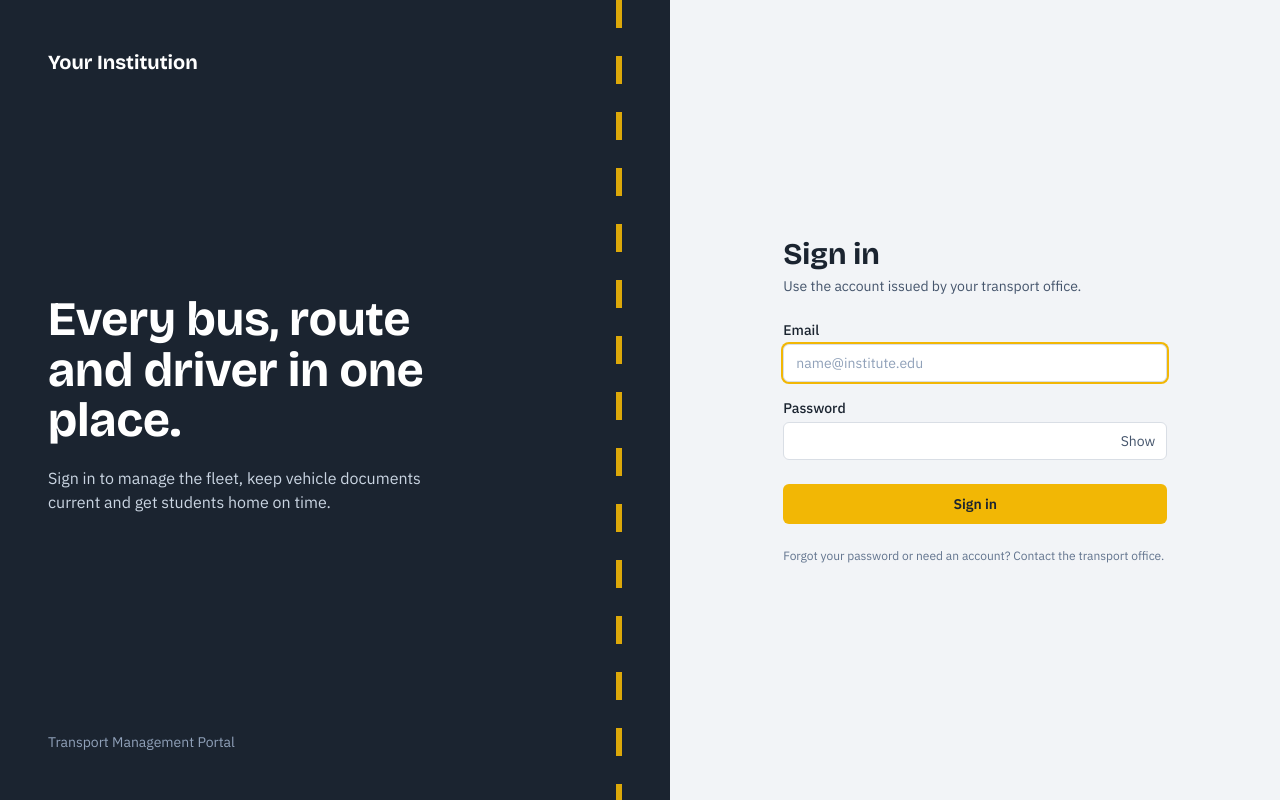
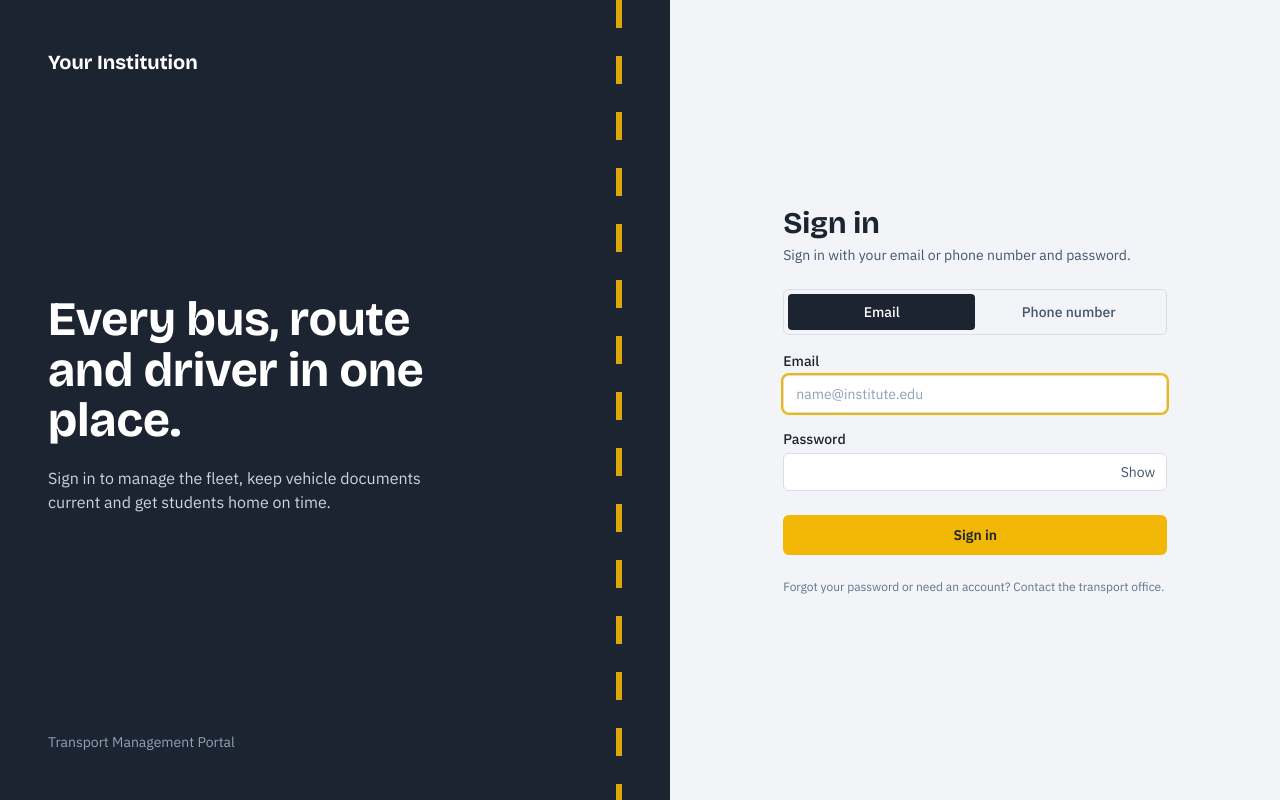
Before and after one commit to Vijay-Psgtech/Psg-transport-mgmt-frontend, a React (Vite) app: page /login in a window 1280 px wide. Built offline with nearby package versions, Linux system fonts and the light colour scheme; no server answers.

Commit message:
Userform & credentials modal , login changes work has been done.

```diff
--- a/src/components/CredentialsModal.jsx
+++ b/src/components/CredentialsModal.jsx
@@ -6,7 +6,7 @@ export default function CredentialsModal({ credentials, onClose }) {
   const [copied, setCopied] = useState(false);
   if (!credentials) return null;
 
-  const text = `Email: ${credentials.email}\nTemporary password: ${credentials.password}`;
+  const text = `Phone: ${credentials.phone}\n${credentials.email ? `Email: ${credentials.email}\n` : ''}Temporary password: ${credentials.password}`;
   const copy = async () => {
     try {
       await navigator.clipboard.writeText(text);
@@ -21,11 +21,12 @@ export default function CredentialsModal({ credentials, onClose }) {
     <Modal open title={credentials.reset ? 'Password reset' : 'Account created'} size="max-w-md" onClose={onClose}>
       <div className="space-y-4 px-5 py-5 text-sm">
         <p>
-          Share these sign-in details with <strong>{credentials.name}</strong>. This is the only time the password is shown.
+          Share these sign-in details with <strong>{credentials.name}</strong>. They can sign in with their phone number or email. This is the only time the password is shown.
           They will be asked to choose their own at first sign in.
         </p>
         <dl className="space-y-2 rounded-md border border-line bg-canvas p-3">
-          <div><dt className="text-xs text-slate-500">Email</dt><dd className="font-medium break-all">{credentials.email}</dd></div>
+          <div><dt className="text-xs text-slate-500">Phone number</dt><dd className="font-medium">{credentials.phone || '-'}</dd></div>
+          {credentials.email && <div><dt className="text-xs text-slate-500">Email</dt><dd className="font-medium break-all">{credentials.email}</dd></div>}
           <div><dt className="text-xs text-slate-500">Temporary password</dt><dd className="font-mono text-base font-semibold">{credentials.password}</dd></div>
         </dl>
       </div>
--- a/src/components/UserForm.jsx
+++ b/src/components/UserForm.jsx
@@ -18,7 +18,7 @@ function toFormState(user, fixedRole) {
   const p = user.driverProfile || {};
   return {
     ...EMPTY,
-    name: user.name, email: user.email, phone: user.phone ?? '', idNumber: user.idNumber ?? '', role: user.role,
+    name: user.name, email: user.email ?? '', phone: user.phone ?? '', idNumber: user.idNumber ?? '', role: user.role,
     licenseNumber: p.licenseNumber ?? '', licenseClass: p.licenseClass ?? 'HPMV', licenseExpiry: toDateInput(p.licenseExpiry),
     badgeNumber: p.badgeNumber ?? '', bloodGroup: p.bloodGroup ?? '', dateOfBirth: toDateInput(p.dateOfBirth),
     dateOfJoining: toDateInput(p.dateOfJoining), experienceYears: p.experienceYears ?? '', address: p.address ?? '',
@@ -32,7 +32,7 @@ const orNull = (v) => (v === '' || v === undefined ? null : typeof v === 'string
 function toPayload(f, creating) {
   const payload = {
     name: f.name.trim(),
-    email: f.email.trim(),
+    email: orNull(f.email),
     phone: orNull(f.phone),
     idNumber: orNull(f.idNumber),
     role: f.role,
@@ -59,9 +59,9 @@ function toPayload(f, creating) {
 function validate(f, creating) {
   const e = {};
   if (!f.name.trim()) e.name = 'Enter the full name.';
-  if (!f.email.trim()) e.email = 'Enter an email address.';
-  else if (!EMAIL_REGEX.test(f.email.trim())) e.email = 'Enter a valid email address.';
-  if (f.phone && !PHONE_REGEX.test(f.phone)) e.phone = 'Enter a valid phone number.';
+  if (f.email.trim() && !EMAIL_REGEX.test(f.email.trim())) e.email = 'Enter a valid email address.';
+  if (!f.phone.trim()) e.phone = 'Enter a phone number.';
+  else if (!PHONE_REGEX.test(f.phone.trim())) e.phone = 'Enter a valid phone number.';
   if (creating) {
     const issue = passwordIssue(f.password);
     if (issue) e.password = issue;
@@ -116,8 +116,8 @@ export default function UserForm({ user, fixedRole, roleLocked, onSubmit, onCanc
   const isDriver = form.role === 'driver';
 
   return (
-    <form onSubmit={handleSubmit} noValidate>
-      <div className="space-y-6 px-5 py-5">
+    <form onSubmit={handleSubmit} noValidate className="flex min-h-0 min-w-0 flex-1 flex-col overflow-hidden">
+      <div className="space-y-6 px-5 py-5 overflow-y-auto overflow-x-hidden overscroll-contain">
         {serverErrors.length > 0 && (
           <div role="alert" className="rounded-md border border-red-200 bg-red-50 px-3 py-2 text-sm text-red-800">
             <p className="font-medium">The account was not saved.</p>
@@ -131,11 +131,11 @@ export default function UserForm({ user, fixedRole, roleLocked, onSubmit, onCanc
             <Field label="Full name" required error={errors.name}>
               <input value={form.name} onChange={set('name')} className={inputCls(errors.name)} autoFocus />
             </Field>
-            <Field label="Email" required error={errors.email} hint="Used to sign in.">
+            <Field label="Email" error={errors.email} hint="Optional.">
               <input type="email" value={form.email} onChange={set('email')} className={inputCls(errors.email)} />
             </Field>
-            <Field label="Phone" error={errors.phone}>
-              <input value={form.phone} onChange={set('phone')} placeholder="9876543210" className={inputCls(errors.phone)} />
+            <Field label="Phone" required error={errors.phone} hint="Used to sign in.">
+              <input type="tel" required value={form.phone} onChange={set('phone')} placeholder="9876543210" className={inputCls(errors.phone)} />
             </Field>
             <Field label="Role" required hint={roleLocked ? 'Fixed for this screen.' : undefined}>
               <select value={form.role} onChange={set('role')} disabled={roleLocked} className={`${inputCls(false)} disabled:bg-canvas`}>
--- a/src/components/UserTable.jsx
+++ b/src/components/UserTable.jsx
@@ -44,13 +44,13 @@ export default function UserTable({ users, variant, currentUserId, isAdmin, onEd
                 <td className="px-4 py-3">
                   <p className="font-semibold">{u.name}{self && <span className="ml-2 text-xs font-normal text-slate-500">(you)</span>}</p>
                   {drivers && u.driverProfile?.bloodGroup && <p className="text-xs text-slate-500">Blood group {u.driverProfile.bloodGroup}</p>}
-                  {!drivers && <p className="text-xs text-slate-500">{u.email}</p>}
+                  {!drivers && <p className="text-xs text-slate-500">{u.email || 'No email'}</p>}
                 </td>
 
                 {!drivers && <td className="whitespace-nowrap px-4 py-3">{ROLE_LABELS[u.role]}</td>}
 
                 <td className="px-4 py-3">
-                  {drivers && <p>{u.email}</p>}
+                  {drivers && u.email && <p>{u.email}</p>}
                   <p className={drivers ? 'text-xs text-slate-500' : ''}>{u.phone || (drivers ? 'No phone' : '-')}</p>
                 </td>
 
--- a/src/context/AuthContext.jsx
+++ b/src/context/AuthContext.jsx
@@ -28,8 +28,9 @@ export function AuthProvider({ children }) {
     return () => { cancelled = true; };
   }, [clearSession]);
 
-  const login = useCallback(async (email, password) => {
-    const { data } = await api.post('/auth/login', { email, password });
+  const login = useCallback(async (identifier, password, method = 'email') => {
+    const credentials = method === 'phone' ? { phone: identifier } : { email: identifier };
+    const { data } = await api.post('/auth/login', { ...credentials, password });
     setAccessToken(data.accessToken);
     setUser(data.user);
     return data.user;
--- a/src/pages/Login.jsx
+++ b/src/pages/Login.jsx
@@ -11,7 +11,8 @@ export default function Login() {
   const from = location.state?.from?.pathname || '/';
   const institution = import.meta.env.VITE_INSTITUTION_NAME || 'Your Institution';
 
-  const [email, setEmail] = useState('');
+  const [method, setMethod] = useState('email');
+  const [identifier, setIdentifier] = useState('');
   const [password, setPassword] = useState('');
   const [showPassword, setShowPassword] = useState(false);
   const [error, setError] = useState('');
@@ -21,14 +22,14 @@ export default function Login() {
 
   const handleSubmit = async (e) => {
     e.preventDefault();
-    if (!email.trim() || !password) {
-      setError('Enter your email and password.');
+    if (!identifier.trim() || !password) {
+      setError(`Enter your ${method === 'phone' ? 'phone number' : 'email'} and password.`);
       return;
     }
     setSubmitting(true);
     setError('');
     try {
-      await login(email.trim(), password);
+      await login(identifier.trim(), password, method);
       navigate(from, { replace: true });
     } catch (err) {
       setError(getErrorMessage(err));
@@ -56,7 +57,7 @@ export default function Login() {
       <main className="flex items-center justify-center px-6 py-12">
         <form onSubmit={handleSubmit} className="w-full max-w-sm" noValidate>
           <h2 className="font-display text-3xl font-bold">Sign in</h2>
-          <p className="mt-1 text-sm text-slate-600">Use the account issued by your transport office.</p>
+          <p className="mt-1 text-sm text-slate-600">Sign in with your email or phone number and password.</p>
 
           {error && (
             <div role="alert" className="mt-5 rounded-md border border-red-200 bg-red-50 px-3 py-2 text-sm text-red-800">
@@ -65,16 +66,34 @@ export default function Login() {
           )}
 
           <div className="mt-6 space-y-4">
+            <div className="grid grid-cols-2 rounded-md border border-line p-1" role="group" aria-label="Sign-in method">
+              <button
+                type="button"
+                aria-pressed={method === 'email'}
+                onClick={() => { setMethod('email'); setIdentifier(''); setError(''); }}
+                className={`rounded px-3 py-2 text-sm font-medium ${method === 'email' ? 'bg-asphalt text-white' : 'text-slate-600 hover:bg-canvas'}`}
+              >
+                Email
+              </button>
+              <button
+                type="button"
+                aria-pressed={method === 'phone'}
+                onClick={() => { setMethod('phone'); setIdentifier(''); setError(''); }}
+                className={`rounded px-3 py-2 text-sm font-medium ${method === 'phone' ? 'bg-asphalt text-white' : 'text-slate-600 hover:bg-canvas'}`}
+              >
+                Phone number
+              </button>
+            </div>
             <label className="block">
-              <span className="mb-1 block text-sm font-medium">Email</span>
+              <span className="mb-1 block text-sm font-medium">{method === 'phone' ? 'Phone number' : 'Email'}</span>
               <input
-                type="email"
+                type={method === 'phone' ? 'tel' : 'email'}
                 autoComplete="username"
                 autoFocus
-                value={email}
-                onChange={(e) => setEmail(e.target.value)}
+                value={identifier}
+                onChange={(e) => setIdentifier(e.target.value)}
                 className={inputCls(false)}
-                placeholder="name@institute.edu"
+                placeholder={method === 'phone' ? '9876543210' : 'name@institute.edu'}
               />
             </label>
 
--- a/src/pages/People.jsx
+++ b/src/pages/People.jsx
@@ -66,14 +66,14 @@ export default function People({ driversOnly = false }) {
       setNotice(`${res.data.name}: ${res.message.toLowerCase()}.`);
     } else {
       const res = await createUser(payload);
-      setCredentials({ name: res.data.name, email: res.data.email, password: formState.password });
+      setCredentials({ name: res.data.name, email: res.data.email, phone: res.data.phone, password: formState.password });
     }
     setForm(null);
   };
 
   const handleReset = async (password) => {
     await resetPassword(resetFor._id, password);
-    setCredentials({ name: resetFor.name, email: resetFor.email, password, reset: true });
+    setCredentials({ name: resetFor.name, email: resetFor.email, phone: resetFor.phone, password, reset: true });
     setResetFor(null);
   };
 
--- a/src/pages/Profile.jsx
+++ b/src/pages/Profile.jsx
@@ -16,7 +16,8 @@ export default function Profile() {
     e.preventDefault();
     const found = {};
     if (!form.name.trim()) found.name = 'Enter your name.';
-    if (form.phone && !PHONE_REGEX.test(form.phone)) found.phone = 'Enter a valid phone number.';
+    if (!form.phone.trim()) found.phone = 'Enter your phone number.';
+    else if (!PHONE_REGEX.test(form.phone.trim())) found.phone = 'Enter a valid phone number.';
     setErrors(found);
     if (Object.keys(found).length) return;
 
@@ -43,11 +44,11 @@ export default function Profile() {
           <Field label="Name" required error={errors.name}>
             <input value={form.name} onChange={(e) => setForm((f) => ({ ...f, name: e.target.value }))} className={inputCls(errors.name)} />
           </Field>
-          <Field label="Phone" error={errors.phone}>
-            <input value={form.phone} onChange={(e) => setForm((f) => ({ ...f, phone: e.target.value }))} className={inputCls(errors.phone)} />
+          <Field label="Phone" required error={errors.phone}>
+            <input type="tel" required value={form.phone} onChange={(e) => setForm((f) => ({ ...f, phone: e.target.value }))} className={inputCls(errors.phone)} />
           </Field>
-          <Field label="Email" hint="Ask an administrator to change your email.">
-            <input value={user.email} disabled className={`${inputCls(false)} bg-canvas text-slate-500`} />
+          <Field label="Email" hint="Optional. Ask an administrator to change your email.">
+            <input value={user.email || ''} disabled className={`${inputCls(false)} bg-canvas text-slate-500`} />
           </Field>
           <div className="flex items-end gap-3 sm:col-span-2">
             <button type="submit" disabled={saving} className="rounded-md bg-signal px-4 py-2 text-sm font-semibold text-asphalt hover:bg-signal-dark disabled:opacity-60">
```
